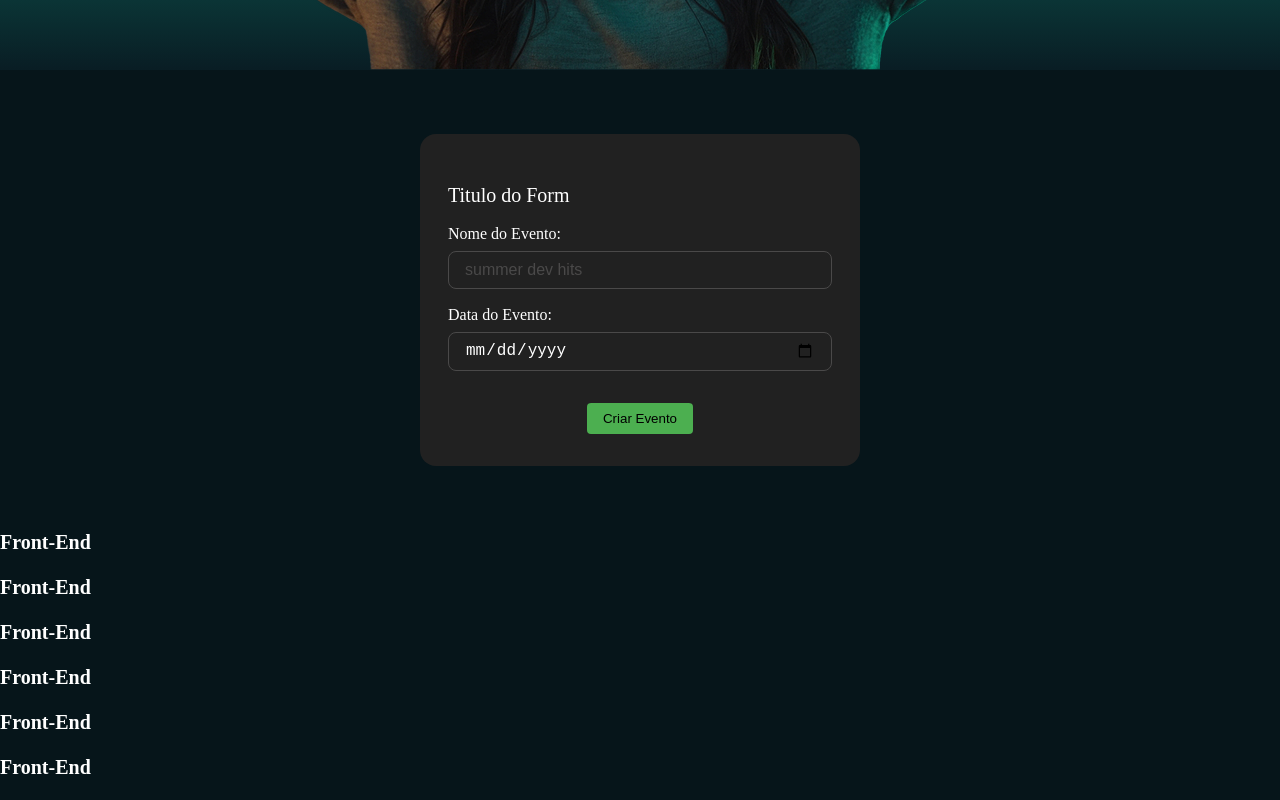
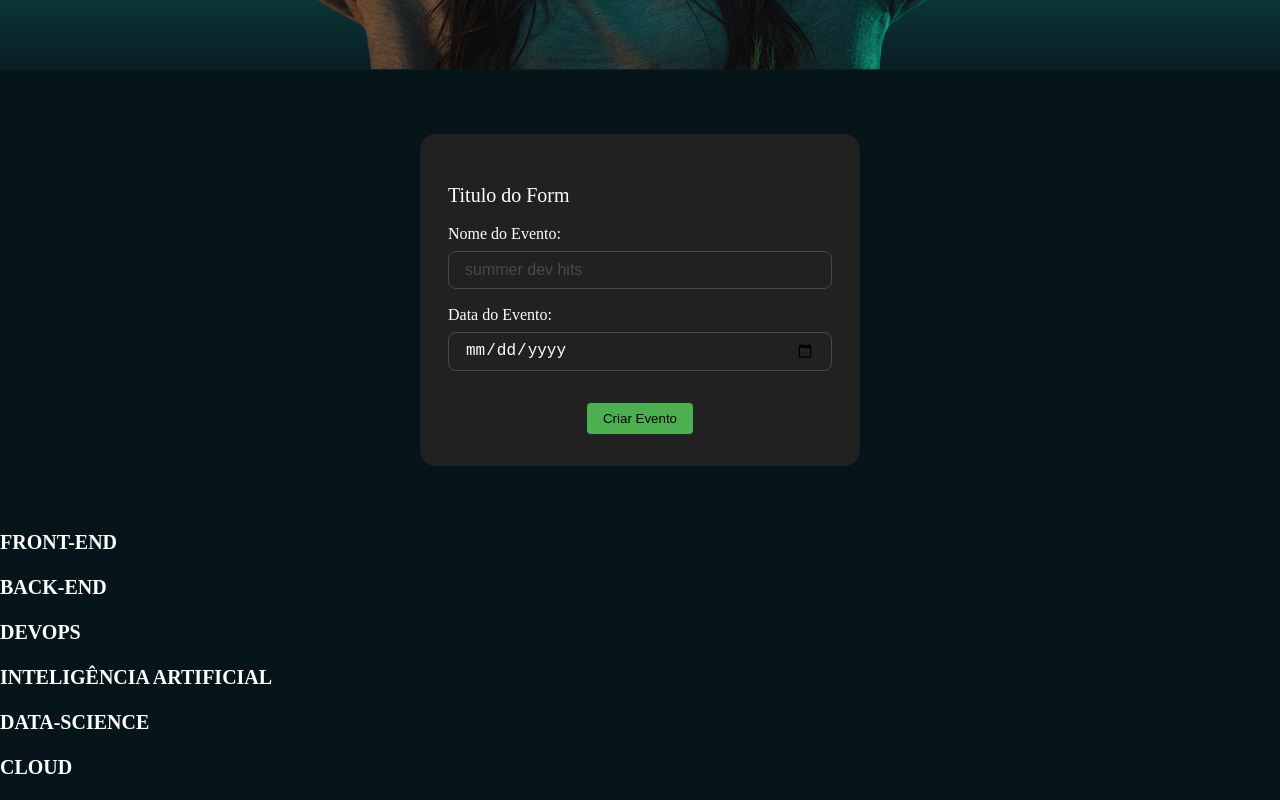
Before and after one commit to Pedrozila/Tecboard, a React (Vite) app: page / in a window 1280 px wide. Shown: the part 613-1413 px from the top of the page. Built offline with nearby package versions, Linux system fonts and the light colour scheme.

Commit message:
fix: standardize tema names to lowercase and add key prop to sections

```diff
--- a/src/App.jsx
+++ b/src/App.jsx
@@ -9,27 +9,27 @@ function App() {
   const temas = [
     {
       id: "1",
-      nome: "Front-End",
+      nome: "front-end",
     },
     {
       id: "2",
-      nome: "Front-End",
+      nome: "back-end",
     },
     {
       id: "3",
-      nome: "Front-End",
+      nome: "devops",
     },
     {
       id: "4",
-      nome: "Front-End",
+      nome: "inteligência artificial",
     },
     {
       id: "5",
-      nome: "Front-End",
+      nome: "data-science",
     },
     {
       id: "6",
-      nome: "Front-End",
+      nome: "cloud",
     },
   ];
 
@@ -42,7 +42,7 @@ function App() {
       <FormularioDeEventos />
       {temas.map(function (item) {
         return (
-          <section>
+          <section key={item.id}>
             <Tema tema={item} />
           </section>
         );
--- a/src/componentes/Tema/temas.estilos.css
+++ b/src/componentes/Tema/temas.estilos.css
@@ -4,4 +4,5 @@
     font-size: 20px;
     line-height: 125%;
     letter-spacing: 10%;
+    text-transform: uppercase;
 }
```
